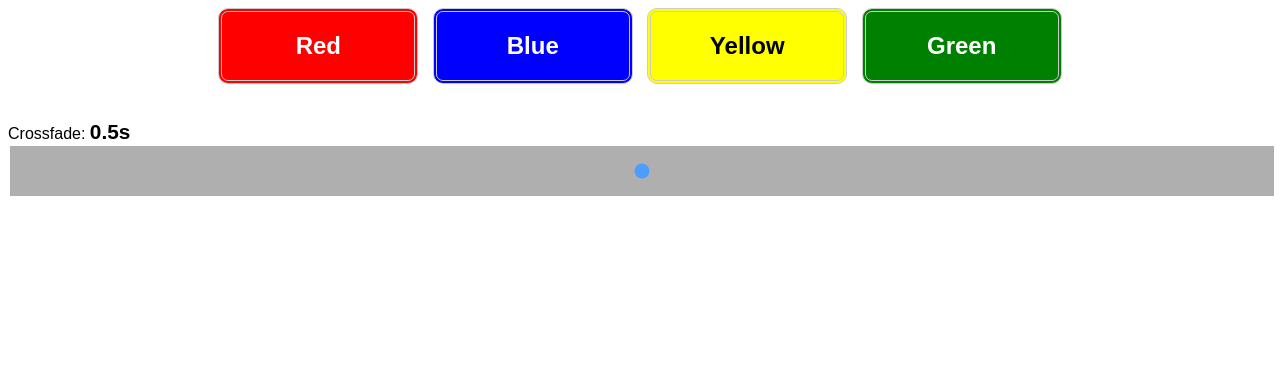
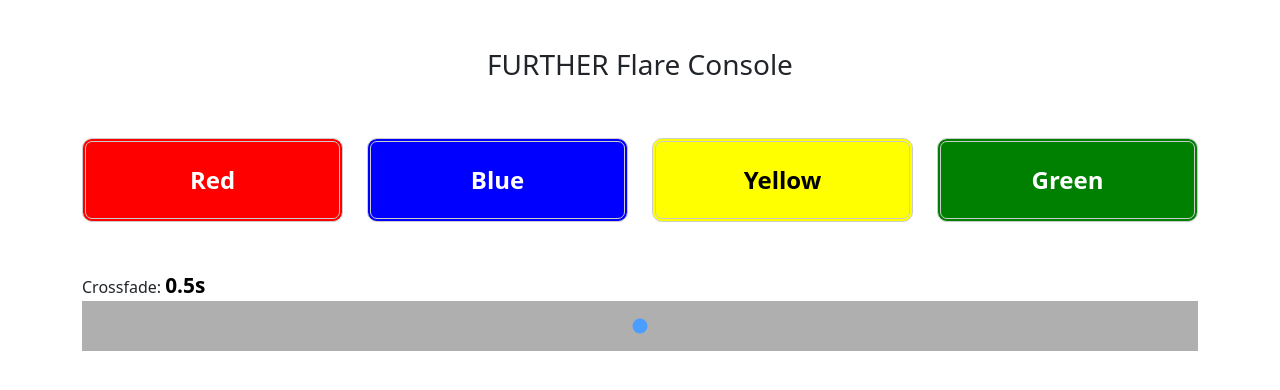
Before and after one commit to pacleb/frthr-lights, a website: page console.html in a window 1280 px wide. Drawn offline with nearby package versions, Linux system fonts and the light colour scheme; no server answers.

Commit message:
imporvements

```diff
--- a/console.html
+++ b/console.html
@@ -1,6 +1,8 @@
 <!DOCTYPE html>
 <html>
   <head>
+    <meta charset="utf-8" />
+    <meta name="viewport" content="width=device-width, initial-scale=1" />
     <title>FRTHR Lights Console</title>
     <style>
       body {
@@ -14,12 +16,12 @@
       button {
         display: inline-block;
         padding: 20px;
-        width: 200px;
+        width: 100%;
         color: #ffffff;
         text-align: center;
         border: 4px double #cccccc;
-        border-radius: 10px;
-        font-size: 1.5em;
+        border-radius: 10px !important;
+        font-size: 1.5em !important;
         font-weight: bold;
         margin-left: 5px;
         margin-right: 5px;
@@ -55,18 +57,41 @@
         text-align: center;
       }
     </style>
+    <link
+      href="https://cdn.jsdelivr.net/npm/bootstrap@5.3.0-alpha3/dist/css/bootstrap.min.css"
+      rel="stylesheet"
+      integrity="sha384-KK94CHFLLe+nY2dmCWGMq91rCGa5gtU4mk92HdvYe+M/SXH301p5ILy+dN9+nJOZ"
+      crossorigin="anonymous"
+    />
   </head>
 
   <body>
-    <div id="buttons">
+    <div class="container overflow-hidden">
+      <div class="row mt-5">
+        <div class="col text-center"><h3>FURTHER Flare Console</h3></div>
+      </div>
+      <div class="row mt-5">
+        <div class="col-3">
           <button class="red" onclick="transmitMessage('red')">Red</button>
+        </div>
+        <div class="col-3">
           <button class="blue" onclick="transmitMessage('blue')">Blue</button>
-      <button class="yellow" onclick="transmitMessage('yellow')">Yellow</button>
-      <button class="green" onclick="transmitMessage('green')">Green</button>
         </div>
-    <br />
-    <br />
-    Crossfade: <span id="xfade_value">0.5s</span>
+        <div class="col-3">
+          <button class="yellow" onclick="transmitMessage('yellow')">
+            Yellow
+          </button>
+        </div>
+        <div class="col-3">
+          <button class="green" onclick="transmitMessage('green')">
+            Green
+          </button>
+        </div>
+      </div>
+      <div class="row mt-5">
+        <div class="col">Crossfade: <span id="xfade_value">0.5s</span></div>
+      </div>
+      <div class="row">
         <div class="slidecontainer">
           <input
             type="range"
@@ -77,7 +102,8 @@
             id="xfade_range"
           />
         </div>
-
+      </div>
+    </div>
     <script src="/socket.io/socket.io.js"></script>
 
     <script>
@@ -95,5 +121,10 @@
         xfade_value.innerHTML = xfade;
       };
     </script>
+    <script
+      src="https://cdn.jsdelivr.net/npm/bootstrap@5.3.0-alpha3/dist/js/bootstrap.bundle.min.js"
+      integrity="sha384-ENjdO4Dr2bkBIFxQpeoTz1HIcje39Wm4jDKdf19U8gI4ddQ3GYNS7NTKfAdVQSZe"
+      crossorigin="anonymous"
+    ></script>
   </body>
 </html>
```
Also changed, not shown: index.html (+2 -0 lines), 1 other file. Lines whose indentation alone changed are shown as unchanged.
